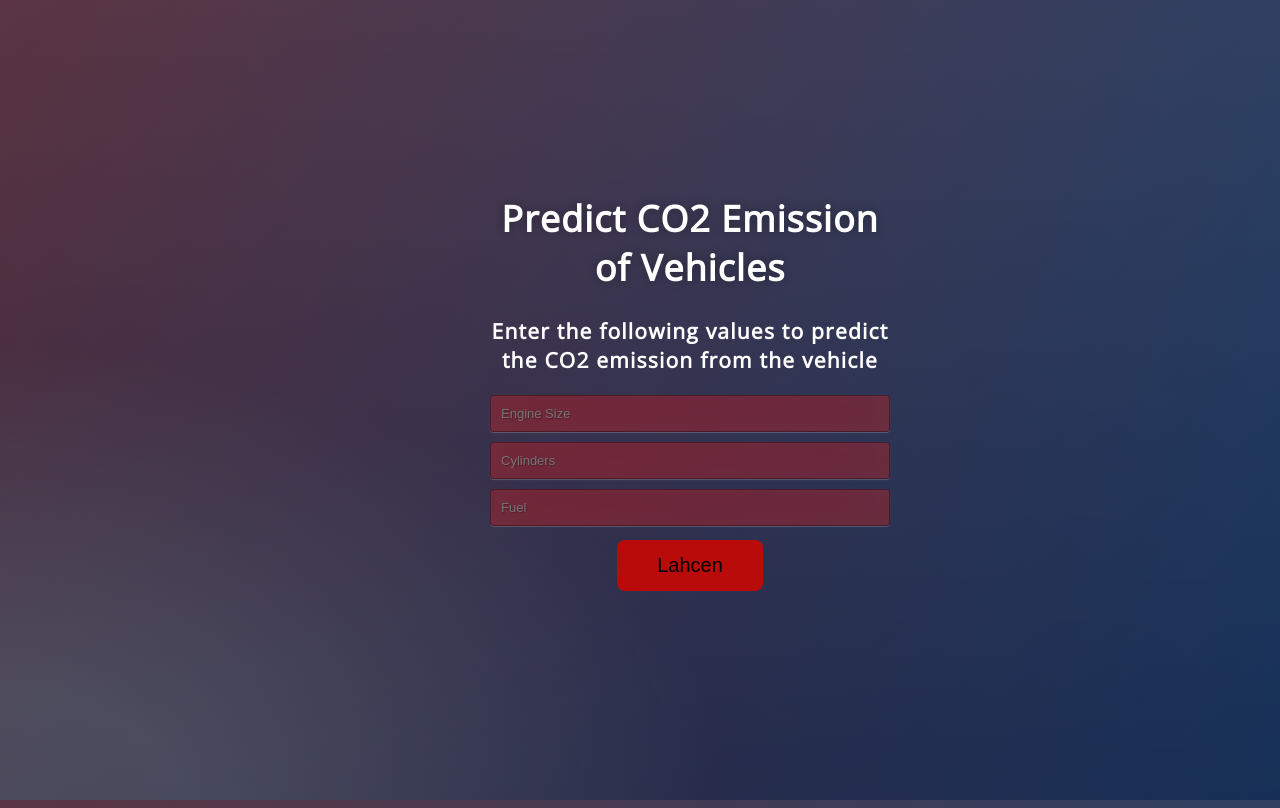
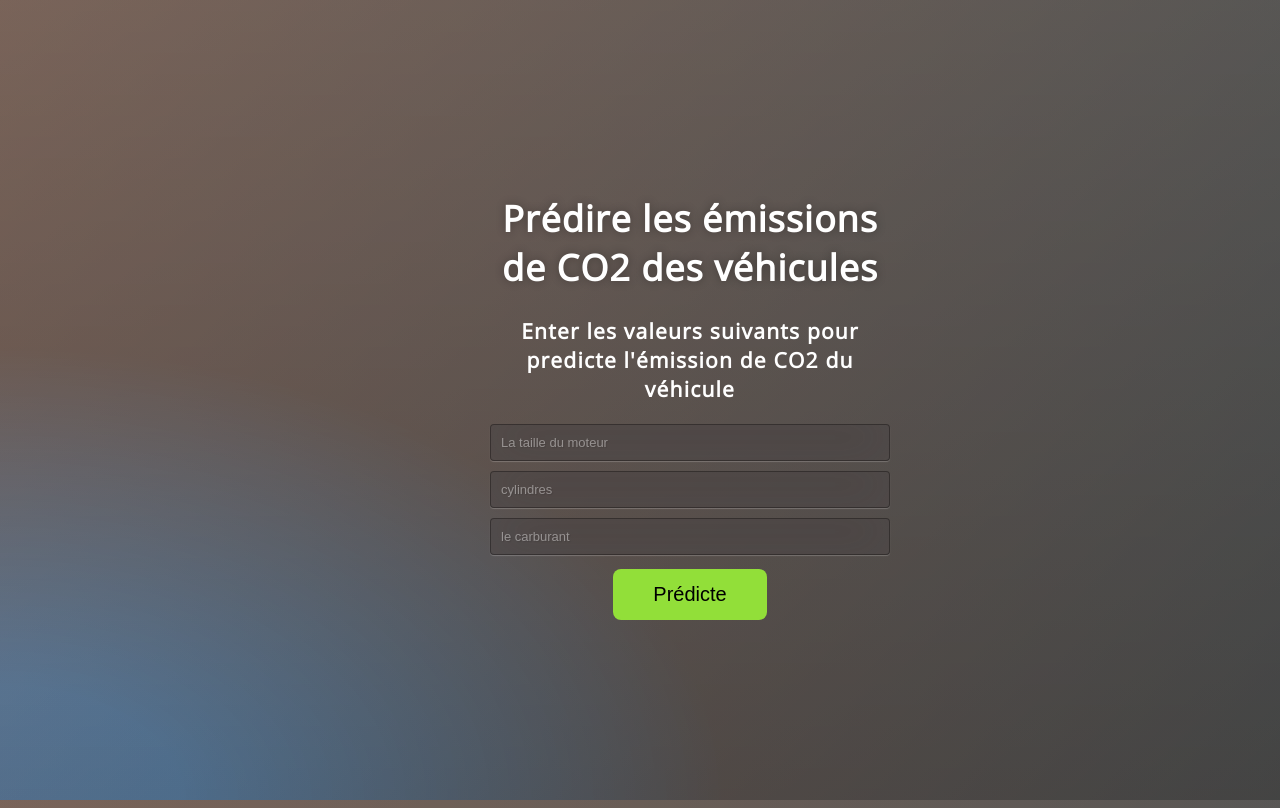
Before and after one commit to med-be/MlOps, a Flask app: page / in a window 1280 px wide. Run offline with Flask 2, Linux system fonts and the light colour scheme; parts of the project's set-up code (start-up, migrations or seed data) failed here and were passed over.

Commit message:
update index.html and style.css

```diff
--- a/static/css/style.css
+++ b/static/css/style.css
@@ -1,7 +1,7 @@
 @import url(https://fonts.googleapis.com/css?family=Open+Sans);
 
 .btn{
-  background-color: #ba0b0b; /* Green */
+  background-color: #92df39; /* Green */
   border: none;
   text-align: center;
   border-radius: 8px;
@@ -12,7 +12,7 @@
   margin: 4px 2px;
   cursor: pointer;
 }
-.btn:hover { background-color: #0a0000; box-shadow: 0 12px 16px 0 rgba(0,0,0,0.24),0 17px 50px 0 rgba(0,0,0,0.19); }
+.btn:hover { background-color: #e0c9c9; box-shadow: 0 12px 16px 0 rgba(0,0,0,0.24),0 17px 50px 0 rgba(0,0,0,0.19); }
 
 * { -webkit-box-sizing:border-box; -moz-box-sizing:border-box; -ms-box-sizing:border-box; -o-box-sizing:border-box; box-sizing:border-box; }
 
@@ -27,11 +27,11 @@ body {
 	font-size: 18px;
 	text-align:center;
 	letter-spacing:1.2px;
-	background: -moz-radial-gradient(0% 100%, ellipse cover, rgba(104,128,138,.4) 10%,rgba(138,114,76,0) 40%),-moz-linear-gradient(top,  rgba(57,173,219,.25) 0%, rgba(42,60,87,.4) 100%), -moz-linear-gradient(-45deg,  #670d10 0%, #092756 100%);
-	background: -webkit-radial-gradient(0% 100%, ellipse cover, rgba(104,128,138,.4) 10%,rgba(138,114,76,0) 40%), -webkit-linear-gradient(top,  rgba(57,173,219,.25) 0%,rgba(42,60,87,.4) 100%), -webkit-linear-gradient(-45deg,  #670d10 0%,#092756 100%);
-	background: -o-radial-gradient(0% 100%, ellipse cover, rgba(104,128,138,.4) 10%,rgba(138,114,76,0) 40%), -o-linear-gradient(top,  rgba(57,173,219,.25) 0%,rgba(42,60,87,.4) 100%), -o-linear-gradient(-45deg,  #670d10 0%,#092756 100%);
-	background: -ms-radial-gradient(0% 100%, ellipse cover, rgba(104,128,138,.4) 10%,rgba(138,114,76,0) 40%), -ms-linear-gradient(top,  rgba(57,173,219,.25) 0%,rgba(42,60,87,.4) 100%), -ms-linear-gradient(-45deg,  #670d10 0%,#092756 100%);
-	background: -webkit-radial-gradient(0% 100%, ellipse cover, rgba(104,128,138,.4) 10%,rgba(138,114,76,0) 40%), linear-gradient(to bottom,  rgba(57,173,219,.25) 0%,rgba(42,60,87,.4) 100%), linear-gradient(135deg,  #670d10 0%,#092756 100%);
+	background: -moz-radial-gradient(0% 100%, ellipse cover, rgba(73, 170, 212, 0.4) 10%,rgba(138,114,76,0) 40%),-moz-linear-gradient(top,  rgba(57,173,219,.25) 0%, rgba(42,60,87,.4) 100%), -moz-linear-gradient(-45deg,  #bc5f62 0%, #092756 100%);
+	background: -webkit-radial-gradient(0% 100%, ellipse cover, rgba(55, 158, 203, 0.4) 10%,rgba(138,114,76,0) 40%), -webkit-linear-gradient(top,  rgba(57,173,219,.25) 0%,rgba(42,60,87,.4) 100%), -webkit-linear-gradient(-45deg,  #670d10 0%,#092756 100%);
+	background: -o-radial-gradient(0% 100%, ellipse cover, rgba(65, 137, 168, 0.4) 10%,rgba(138,114,76,0) 40%), -o-linear-gradient(top,  rgba(57,173,219,.25) 0%,rgba(42,60,87,.4) 100%), -o-linear-gradient(-45deg,  #ca777a 0%,#092756 100%);
+	background: -ms-radial-gradient(0% 100%, ellipse cover, rgba(64, 174, 221, 0.4) 10%,rgba(138,114,76,0) 40%), -ms-linear-gradient(top,  rgba(57,173,219,.25) 0%,rgba(42,60,87,.4) 100%), -ms-linear-gradient(-45deg,  #c77275 0%,#092756 100%);
+	background: -webkit-radial-gradient(0% 100%, ellipse cover, rgba(73, 163, 201, 0.4) 10%,rgba(97, 81, 55, 0.605) 40%), linear-gradient(to bottom,  rgba(57,173,219,.25) 0%,rgba(42,60,87,.4) 100%), linear-gradient(135deg,  #c07174 0%,#092756 100%);
 	filter: progid:DXImageTransform.Microsoft.gradient( startColorstr='#3E1D6D', endColorstr='#092756',GradientType=1 );
 
 }
@@ -49,12 +49,12 @@ body {
 input {
 	width: 100%;
 	margin-bottom: 10px;
-	background: rgba(255,0,0,0.3);
+	background: rgba(70, 64, 64, 0.573);
 	border: none;
 	outline: none;
 	padding: 10px;
 	font-size: 13px;
-	color: #fff;
+	color: rgb(240, 228, 228);
 	text-shadow: 1px 1px 1px rgba(0,0,0,0.3);
 	border: 1px solid rgba(0,0,0,0.3);
 	border-radius: 4px;
@@ -66,3 +66,8 @@ input {
 	transition: box-shadow .5s ease;
 }
 input:focus { box-shadow: inset 0 -5px 45px rgba(100,100,100,0.4), 0 1px 1px rgba(255,255,255,0.2); }
+
+::placeholder {
+	color: white;
+	opacity: 0.4;
+}
--- a/templates/index.html
+++ b/templates/index.html
@@ -14,16 +14,16 @@
 
 <body>
   <div class="login">
-	<h1>Predict CO2 Emission of Vehicles</h1>
-     <h3> Enter the following values to predict the CO2 emission from the vehicle</h3>
+   <h1>Prédire les émissions de CO2 des véhicules</h1>
+      <h3> Enter les valeurs suivants pour predicte l'émission de CO2 du véhicule</h3>
 
       <!-- Main Input For Receiving Query to our ML -->
      <form action="{{ url_for('predict')}}"method="post">
-    	<input type="text" name="enginesize" placeholder="Engine Size" required="required" />
-        <input type="text" name="cylinders" placeholder="Cylinders" required="required" />
-		<input type="text" name="fuel" placeholder="Fuel" required="required" />
+       <input type="text" name="enginesize" placeholder="La taille du moteur" required="required" />
+         <input type="text" name="cylinders" placeholder="cylindres" required="required" />
+     <input type="text" name="fuel" placeholder="le carburant" required="required" />
 
-        <button type="submit" class="btn">Lahcen</button>
+         <button type="submit" class="btn">Prédicte</button>
      </form>
 
     <br>
```
Lines whose indentation alone changed are shown as unchanged.
